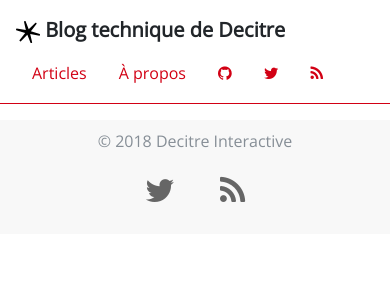
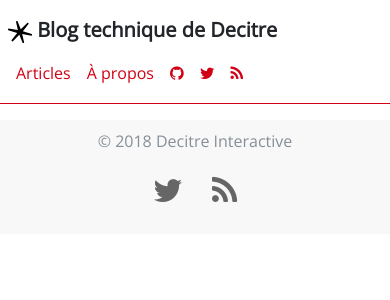
Before and after one commit to srogier/decitre-interactive.github.io, a Jekyll site: the page built from index.html, in a window 390 px wide. Shown: the top 300 px of the page. Built offline with Jekyll 4.4.1, drawn with Linux system fonts in a browser that asks for light colours; nearby versions of some CDN libraries; comment, search, counter and statistics services are not loaded.

Commit message:
ajustements sur le rendu du header en mobile

```diff
--- a/_sass/_header.scss
+++ b/_sass/_header.scss
@@ -1,9 +1,26 @@
 .navbar {
+  border-bottom: 1px solid $base-color-dark;
+  padding: .5rem;
+  margin-bottom: 1rem;
+  @media (min-width: 576px) {
+    padding: .5rem 1rem;
+    margin-bottom: 0;
+  }
+
+
   .navbar-brand {
     font-weight: bold;
     color: $text-color;
+    white-space: normal;
   }
-  border-bottom: 1px solid $base-color-dark;
+
+}
+
+.nav-link {
+  padding: .5rem;
+  @media (min-width: 576px) {
+    padding: .5rem 1rem;
+  }
 }
 
 .navbar-brand--logo {
```
